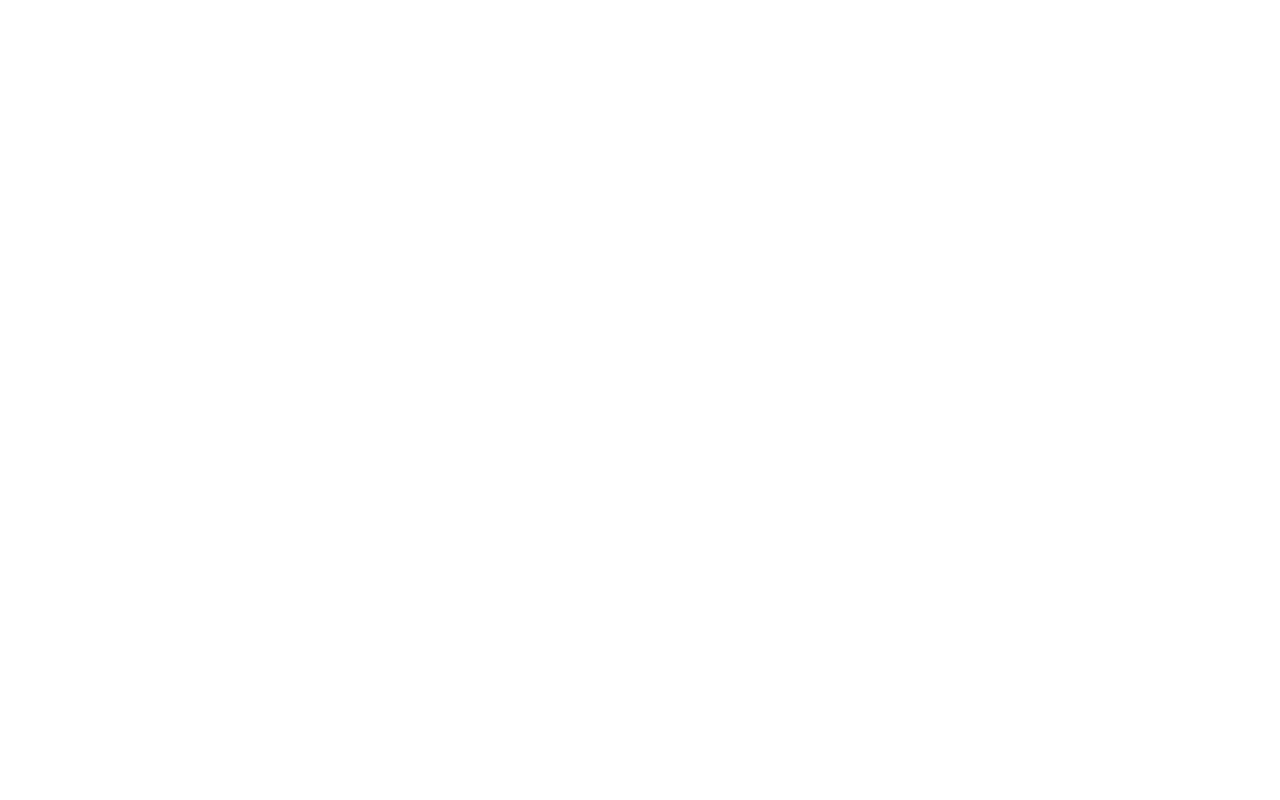
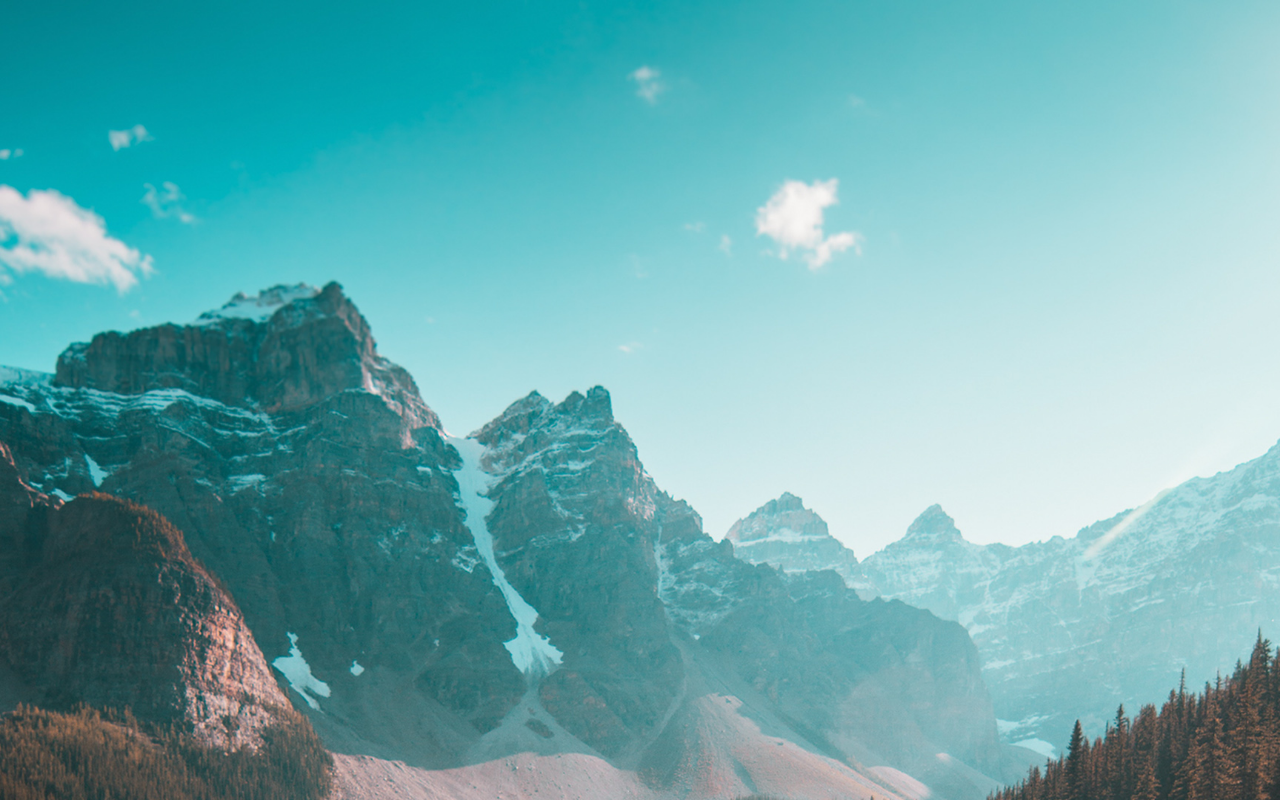
Before and after one commit to kshitijvarshne1/Login-and-Registration-page, a plain HTML site: page index.html in a window 1280 px wide. Drawn offline with Linux system fonts and the light colour scheme.

Commit message:
add background image and apply css

```diff
--- a/index.html
+++ b/index.html
@@ -4,7 +4,12 @@
     <meta charset="UTF-8" />
     <meta http-equiv="X-UA-Compatible" content="IE=edge" />
     <meta name="viewport" content="width=device-width, initial-scale=1.0" />
-    <title>Document</title>
+    <title>Login and Registration</title>
+    <link rel="stylesheet" href="src/style.css" />
   </head>
-  <body></body>
+  <body>
+    <div class="hero">
+      <div class="form-box"></div>
+    </div>
+  </body>
 </html>
--- a/src/style.css
+++ b/src/style.css
@@ -0,0 +1,15 @@
+* {
+  margin: 0;
+  padding: 0;
+}
+.hero {
+  height: 100%;
+  width: 100%;
+  background-image: linear-gradient(rgba(0, 0, 0, 0), rgba(0, 0, 0, 0)),
+    url(../public/banner.jpg);
+  background-position: center;
+  background-size: cover;
+  position: absolute;
+}
+.form-box {
+}
```
